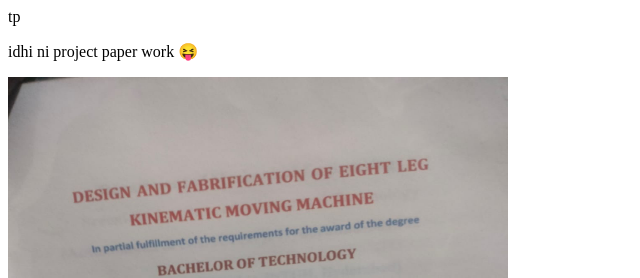
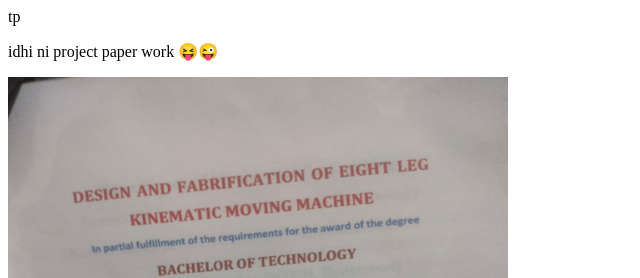
Before and after one commit to snehaburan19/tp, a plain HTML site: page index.html in a window 1280 px wide. Shown: the top 278 px of the page, 0-640 px from the left. Drawn offline with Linux system fonts and the light colour scheme.

Commit message:
Update index.html

```diff
--- a/index.html
+++ b/index.html
@@ -5,7 +5,7 @@
 </html>
 <body>
 
-    <p>idhi ni project paper work &#128541;</p>
+    <p>idhi ni project paper work &#128541&#128540;</p>
 
     <img src="image.jpeg" alt="image" width="500" height="600" >
 </body>
```
